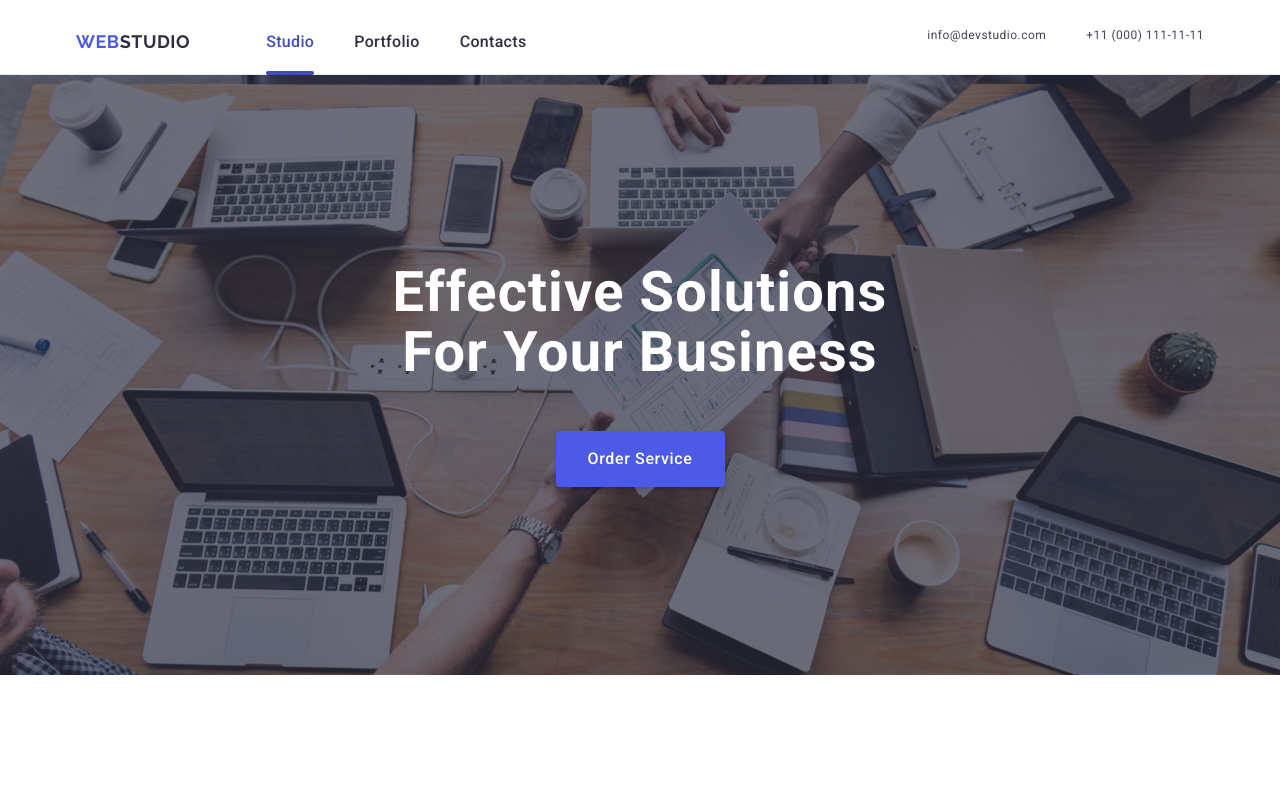
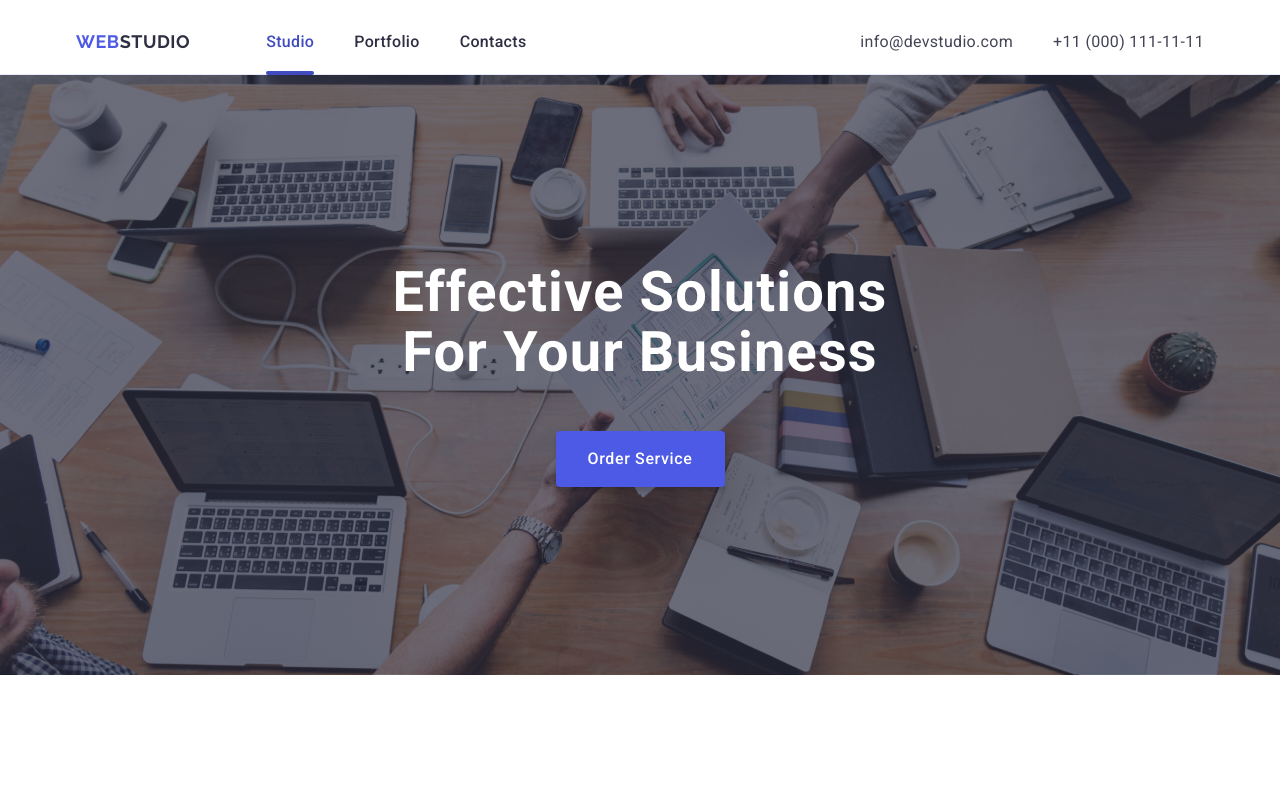
Before and after one commit to Svitlana3513/goit-markup-hw-06, a plain HTML site: page index.html in a window 1280 px wide. Shown: the top 791 px of the page. Drawn offline with nearby package versions, Linux system fonts and the light colour scheme.

Commit message:
add index.html

```diff
--- a/css/styles.css
+++ b/css/styles.css
@@ -1146,7 +1146,7 @@ max-width: 768px;
     }
 
 /*========DESKTOP HEADER STYLES======*/
-link-address {
+.link-address {
     font-size: 16px;
     font-weight: 400;
     line-height: 1.5;
```
